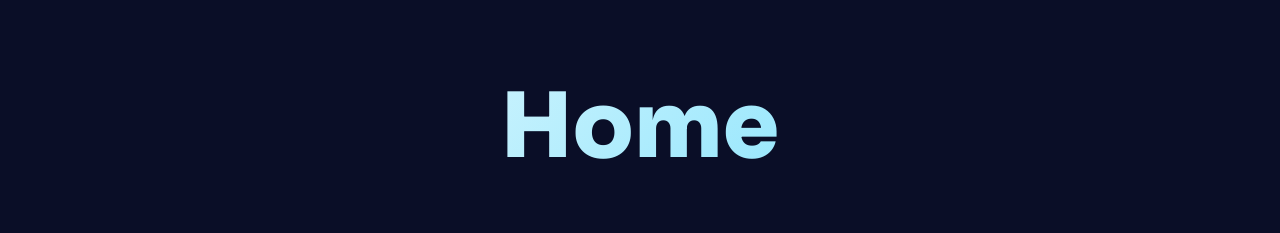
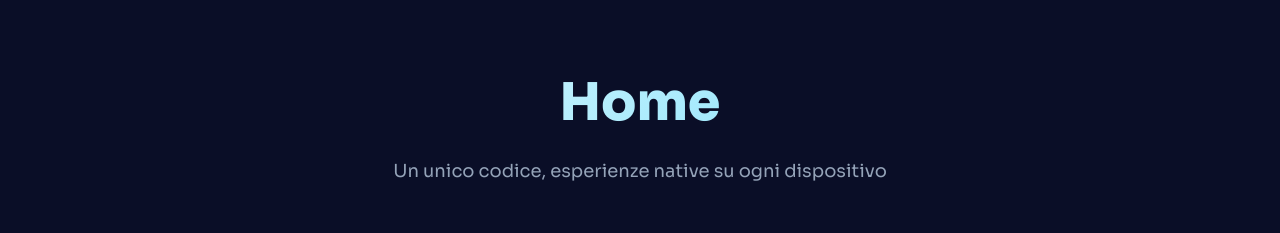
Before and after one commit to EnricoP0421/Progetto-FSW, a Vue app: page / in a window 1280 px wide. Shown: the part 230-463 px from the top of the page. Built offline with nearby package versions, Linux system fonts and the light colour scheme.

Commit message:
modifiche

```diff
--- a/src/views/Home.vue
+++ b/src/views/Home.vue
@@ -129,8 +129,7 @@ export default {
 <style scoped>
 
 h1{
-  font-size:90px;
-  margin-bottom:70px;
+  font-size: clamp(36px, 5vw, 52px);
   -webkit-background-clip:text;
   -webkit-text-fill-color:transparent;
 }
--- a/src/views/insertion.vue
+++ b/src/views/insertion.vue
@@ -428,6 +428,7 @@ export default {
 
 .delete-btn {
   background: linear-gradient(135deg, #ef4444, #dc2626);
+  color: white;
 }
 
 .delete-btn:hover {
@@ -527,6 +528,7 @@ export default {
 
 .delete-action-btn {
   background: linear-gradient(135deg, #ef4444, #dc2626);
+  color: white;
 }
 
 .delete-action-btn:hover:not(:disabled) {
```
